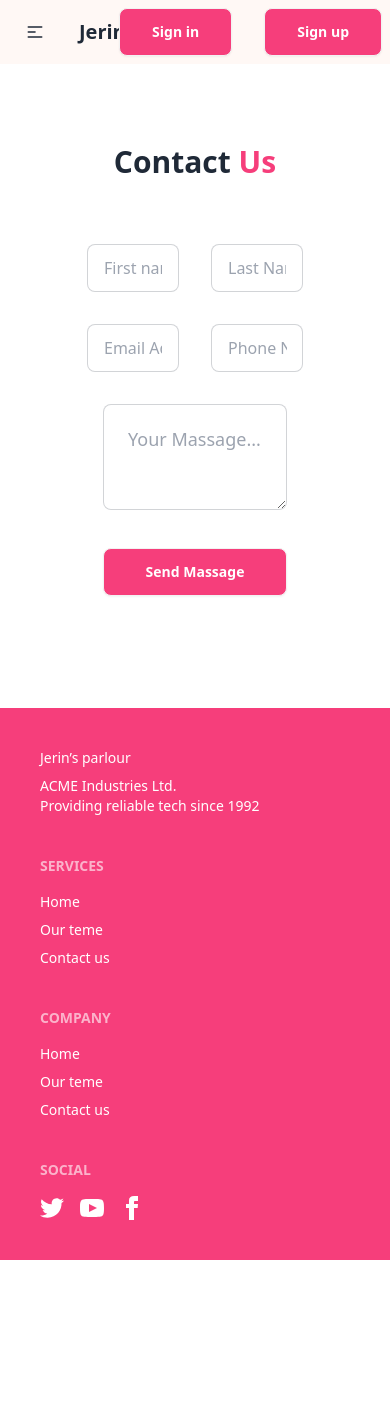
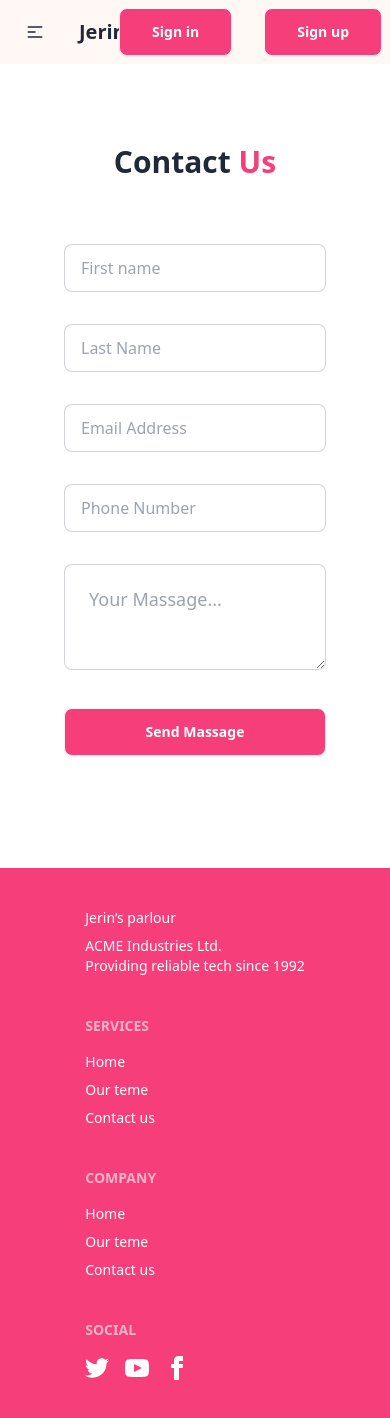
Before and after one commit to mdhasankha-1023/jerin-s-parlour_client_side, a React (Vite) app: page /contact-us in a window 390 px wide. Before the commit the page ends 1260 px from the top, so only its background shows below. Built offline with nearby package versions, Linux system fonts and the light colour scheme; no server answers.

Commit message:
Modify: Home page responsive modified

```diff
--- a/src/Components/Banner/Banner.jsx
+++ b/src/Components/Banner/Banner.jsx
@@ -3,13 +3,13 @@ import bannerPic from '../../assets/banner_pic/girl.jpg'
 
 export default function Banner() {
     return (
-        <div className="flex w-full xl:w-4/5 mx-auto mb-20 mt-8 items-center justify-center">
-            <div className='w-1/2 px-4'>
+        <div className="flex flex-col-reverse lg:flex-row w-full xl:w-4/5 mx-auto mb-20 mt-8 items-center justify-center">
+            <div className='w-full lg:w-1/2 px-4'>
                 <h2 className="text-start text-5xl font-bold mb-4">Beauty Salon for Every Woman</h2>
                 <p className='text-justify my-8'>Mia keeps everything well-organized and clean at her salon. She was compassionate and understood my skin concerns and breakout issues thoroughly. She provided me with the best herbal facial for my acne-prone skin. I haven’t seen any breakouts since a month after the facial. I strongly refer her to anyone with damaged or acne-prone skin.</p>
                 <Buttons value={'Get an Appointment'} />
             </div>
-            <div className='w-1/2 px-4'>
+            <div className='w-full lg:w-1/2 px-4'>
                 <img className="rounded" src={bannerPic} alt="model" />
             </div>
         </div>
--- a/src/Components/ContactUs/ContactForm.jsx
+++ b/src/Components/ContactUs/ContactForm.jsx
@@ -5,20 +5,20 @@ export default function ContactForm() {
   return (
     <div className="xl:w-4/5 mx-auto my-20">
       <PrimaryTitle text1={'Contact'} text2={'Us'} style={'text-center'} />
-      <div className='px-8 rounded w-4/5 mx-auto'>
+      <div className='px-8 rounded w-full lg:w-4/5 mx-auto'>
         <PrimaryTitle text={'Add Product'} />
         <form className="card-body gap-y-8">
           {/* 1st input row */}
-          <div className="flex justify-center items-center gap-8">
+          <div className="flex flex-col lg:flex-row justify-center items-center gap-8">
             {/* 1st input */}
-            <div className="form-control w-1/2">
+            <div className="form-control w-full lg:w-1/2">
               <input type="text" placeholder="First name"
                 name="name"
                 className="input input-bordered"
              />
             </div>
             {/* 2nd input */}
-            <div className="form-control w-1/2">
+            <div className="form-control w-full lg:w-1/2">
               <input type="text" placeholder="Last Name"
                 name="lastName"
                 className="input input-bordered" />
@@ -26,16 +26,16 @@ export default function ContactForm() {
           </div>
 
           {/* 2nd input row */}
-          <div className="flex justify-center items-center gap-8">
+          <div className="flex flex-col lg:flex-row justify-center items-center gap-8">
             {/* 3rd  input */}
-            <div className="form-control w-1/2">
+            <div className="form-control w-full lg:w-1/2">
               <input type="email" placeholder="Email Address"
                 name={'proName'}
                 className="input input-bordered" required />
 
             </div>
             {/* 4th  input */}
-            <div className="form-control w-1/2">
+            <div className="form-control w-full lg:w-1/2">
               <input type="number" placeholder="Phone Number"
                 name={'phoneNumber'}
                 className="input input-bordered" required />
--- a/src/Components/Footer/Footer.jsx
+++ b/src/Components/Footer/Footer.jsx
@@ -13,7 +13,7 @@ export default function Footer() {
 
 
   return (
-    <footer className="footer p-10 bg-primaryBg text-[#FFF]">
+    <footer className="footer justify-center lg:justify-between p-10 bg-primaryBg text-[#FFF]">
       <aside>
         Jerin&rsquo;s parlour
         <p>ACME Industries Ltd.<br />Providing reliable tech since 1992</p>
--- a/src/Components/NewServices/NewServices.jsx
+++ b/src/Components/NewServices/NewServices.jsx
@@ -22,7 +22,7 @@ export default function NewServices() {
     return (
         <div className="w-full xl:w-4/5 mx-auto">
             <PrimaryTitle text1={'Our'} text2={'Services'} style={'text-center'}/>
-            <div className="grid grid-cols-3 gap-x-8 gap-y-12 mx-8">
+            <div className="grid grid-cols-1 lg:grid-cols-3 gap-x-8 gap-y-12 mx-8">
                 {
                     products
                         .slice(0, 3)
--- a/src/Components/OurExpertWorkers/OurExpertWorkers.jsx
+++ b/src/Components/OurExpertWorkers/OurExpertWorkers.jsx
@@ -18,7 +18,7 @@ export default function OurExpertWorkers() {
     return (
         <div className="w-full xl:w-4/5 mx-auto">
             <PrimaryTitle text1={'Get Expert'} text2={'Workers'} style={'text-center'} />
-            <div className="grid grid-cols-3 gap-x-8 gap-y-12 mx-8">
+            <div className="grid grid-cols-1 lg:grid-cols-3 gap-x-8 gap-y-12 mx-8">
                 {
                     workers
                         .slice(0, 3)
--- a/src/Components/Status/Status.jsx
+++ b/src/Components/Status/Status.jsx
@@ -2,8 +2,8 @@ import girl from "../../assets/banner_pic/girl_2.jpg"
 import PrimaryTitle from "../uI/PrimaryTitle"
 export default function Status() {
     return (
-        <div className="flex items-center justify-center flex-row-reverse w-full xl:w-4/5 mx-auto mb-20 mt-8">
-            <div className='w-1/2 px-4'>
+        <div className="flex items-center justify-center lg:flex-row-reverse flex-col-reverse w-full xl:w-4/5 mx-auto mb-20 mt-8">
+            <div className='w-full lg:w-1/2 px-4'>
                 <PrimaryTitle style={'text-start'} text1={'Let us handle your screen'} text2={'professionally'}/>
                 <p className='text-justify my-4'>Mia keeps everything well-organized and clean at her salon. She was compassionate and understood my skin concerns and breakout issues thoroughly. She provided me with the best herbal facial for my acne-prone skin. I haven’t seen any breakouts since a month after the facial. I strongly refer her to anyone with damaged or acne-prone skin.</p>
 
@@ -29,7 +29,7 @@ export default function Status() {
                     </div>
                 </div>
             </div>
-            <div className='w-1/2 px-4'>
+            <div className='w-full lg:w-1/2 px-4'>
                 <img className="rounded" src={girl} alt="model" />
             </div>
         </div>
```
